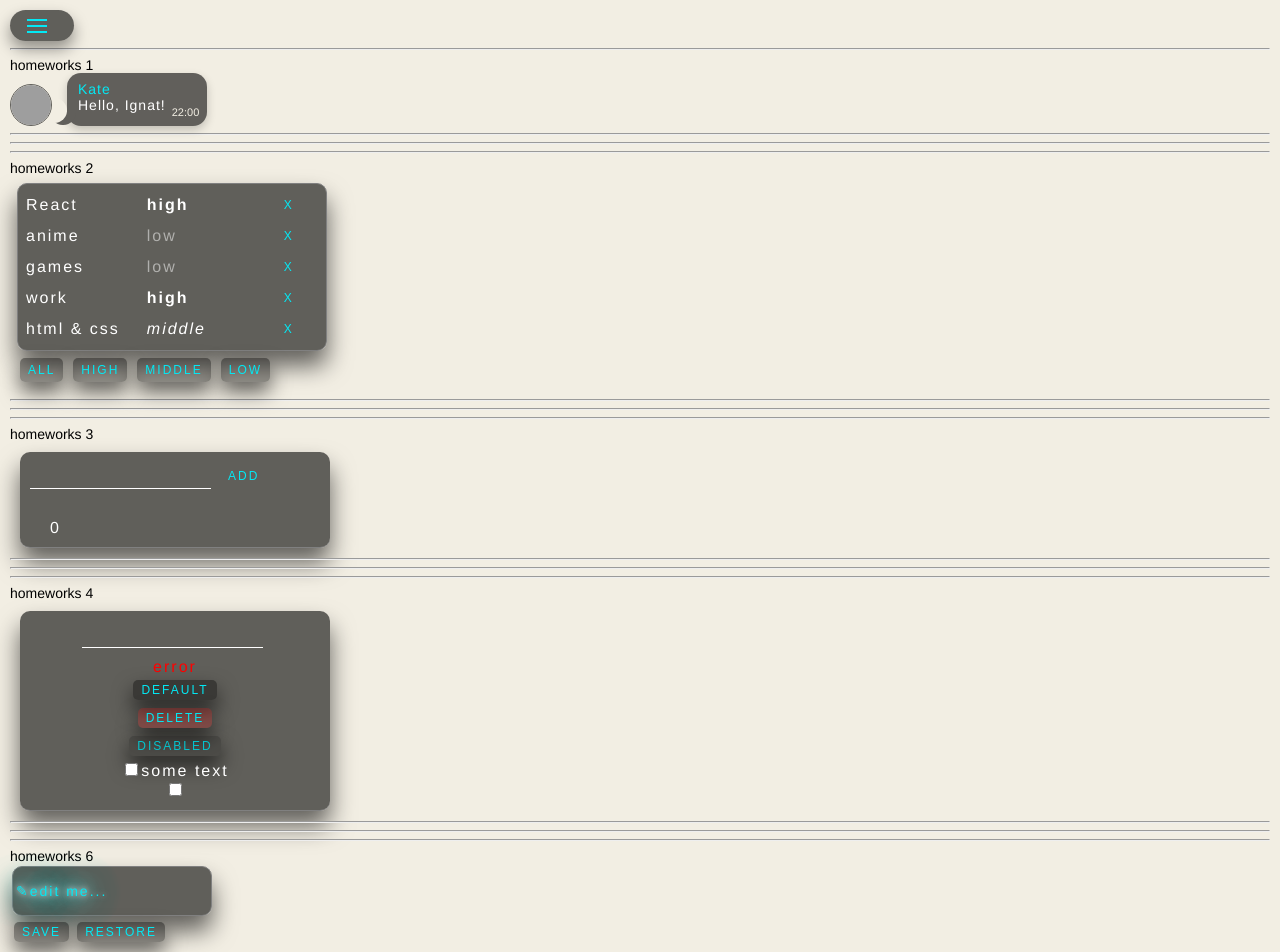
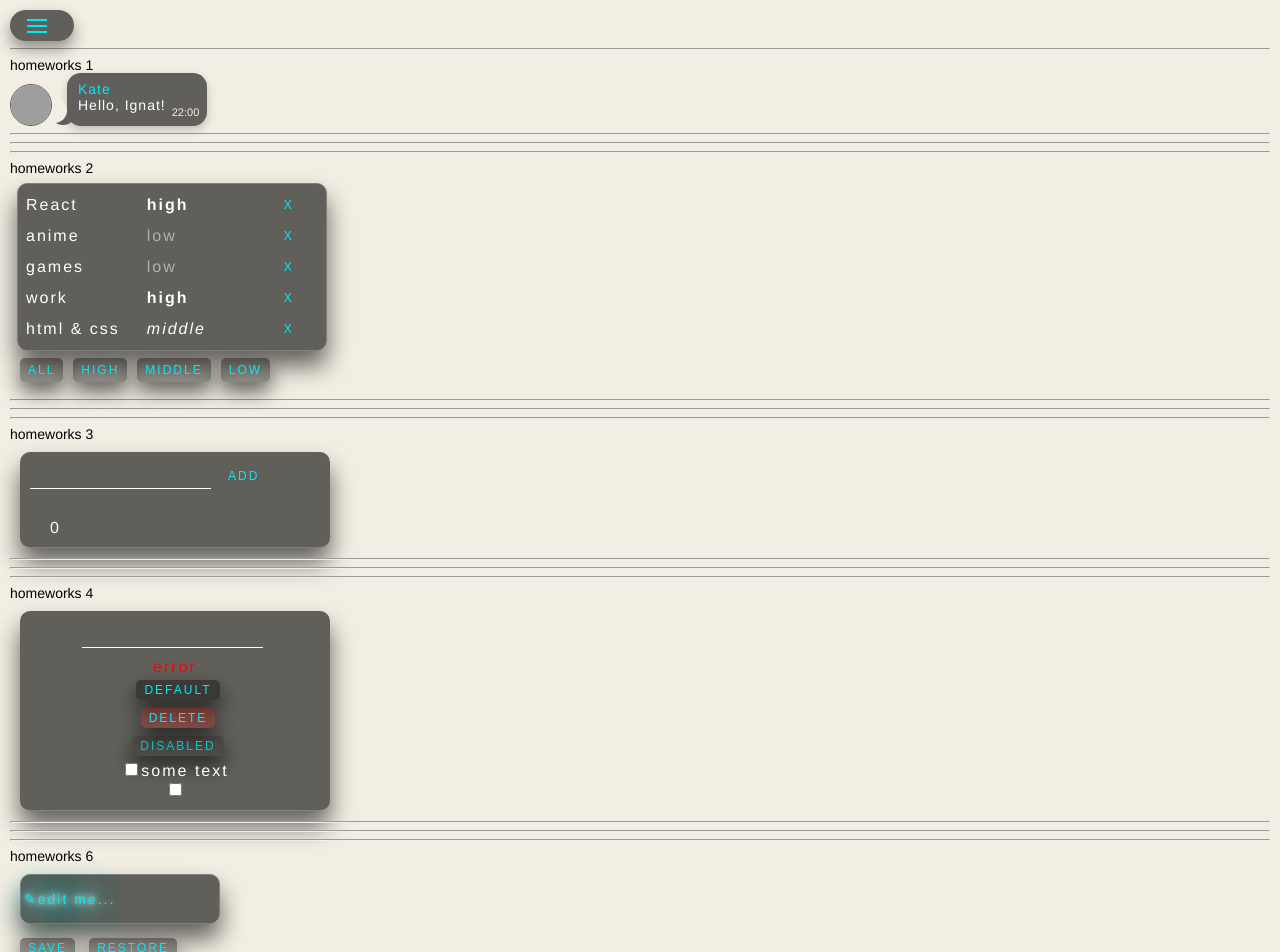
Before and after one commit to Katerinamiku/HomeworkIgnat, a React (Create React App) app: page /#/pre-junior in a window 1280 px wide. Shown: the top 952 px of the page. Built offline with nearby package versions, Linux system fonts and the light colour scheme; grey boxes are pictures that could not be loaded.

Commit message:
six HW task

```diff
--- a/src/p2-homeworks/h4/common/c2-SuperButton/SuperButton.module.css
+++ b/src/p2-homeworks/h4/common/c2-SuperButton/SuperButton.module.css
@@ -11,6 +11,7 @@
     text-transform: uppercase;
     letter-spacing: 2px;
     margin: 4px;
+    margin-left: 10px;
 }
 
 .superButton:hover {
--- a/src/p2-homeworks/h6/HW6.module.css
+++ b/src/p2-homeworks/h6/HW6.module.css
@@ -1,7 +1,7 @@
 .editWindow {
     display: flex;
     align-items: center;
-    margin: 2px;
+    margin: 10px;
     padding: 3px;
     width: 200px;
     height: 50px;
```
